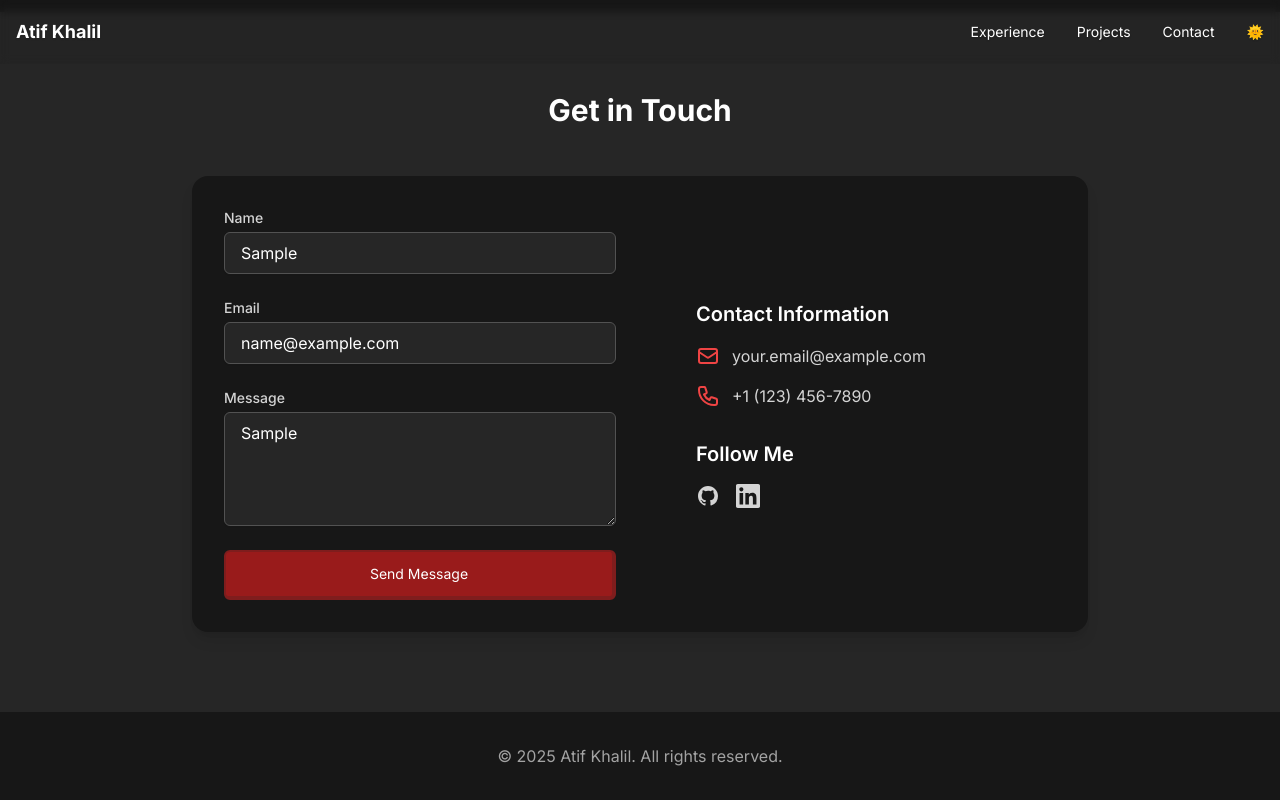
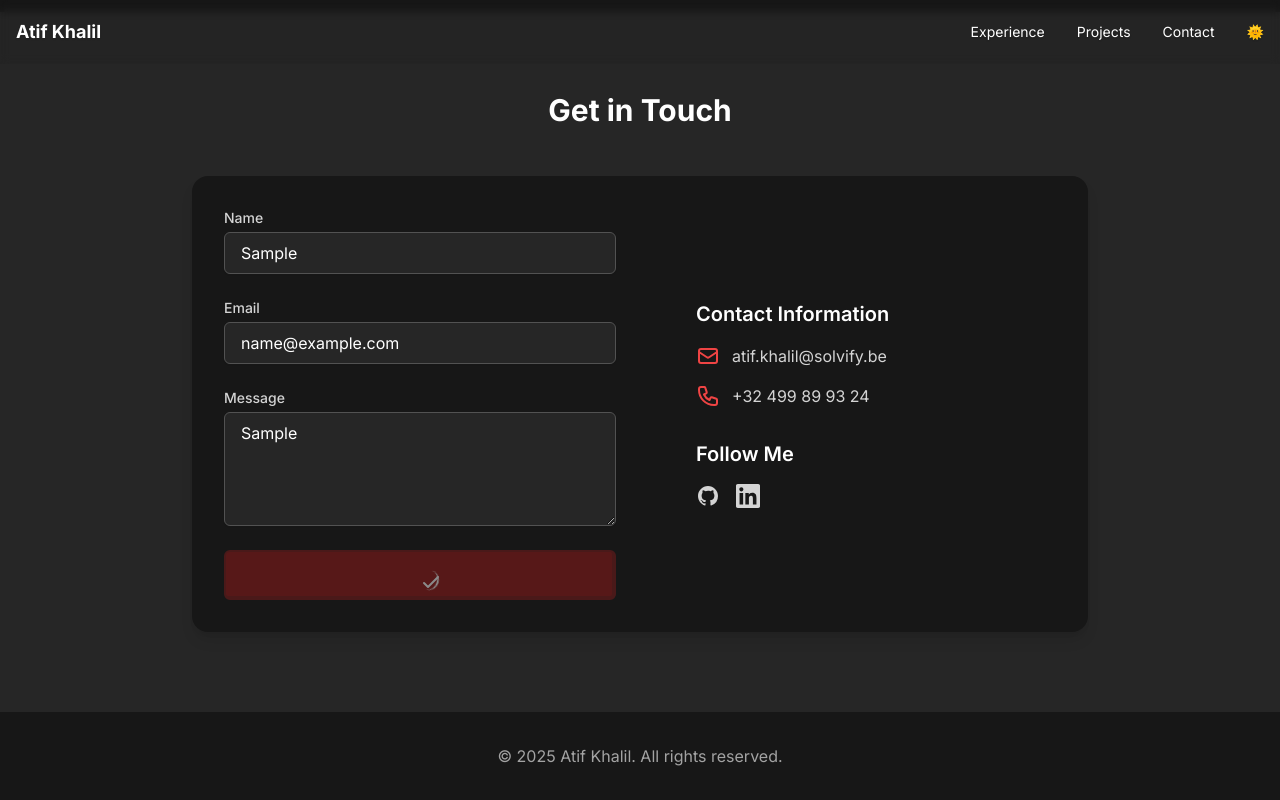
Before and after one commit to Atif-Amotek/portfolio, a Next.js app: page / in a window 1280 px wide. Both pictures are taken after typing "Sample", "name@example.com", "Sample" into the empty fields and a click on the button "Send Message". Shown: the part 3205-4005 px from the top of the page. Built offline with nearby package versions, Linux system fonts and the light colour scheme.

Commit message:
Updated Contact Page to handle Submit logic

```diff
--- a/src/components/contact.tsx
+++ b/src/components/contact.tsx
@@ -15,11 +15,29 @@ export function Contact() {
     email: '',
     message: '',
   })
+  const [isSubmitting, setIsSubmitting] = useState(false)
+  const [isSubmitted, setIsSubmitted] = useState(false)
 
   const handleSubmit = async (e: React.FormEvent) => {
     e.preventDefault()
-    // Add form submission logic here
-    console.log('Form submitted:', formData)
+    setIsSubmitting(true)
+
+    try {
+      // Add form submission logic here
+      await new Promise(resolve => setTimeout(resolve, 1000)) // Simulate API call
+      console.log('Form submitted:', formData)
+      setIsSubmitted(true)
+
+      // Reset form after 2 seconds
+      setTimeout(() => {
+        setFormData({ name: '', email: '', message: '' })
+        setIsSubmitting(false)
+        setIsSubmitted(false)
+      }, 2000)
+    } catch (error) {
+      console.error('Error submitting form:', error)
+      setIsSubmitting(false)
+    }
   }
 
   return (
@@ -84,9 +102,52 @@ export function Contact() {
                     onChange={(e) => setFormData({ ...formData, message: e.target.value })}
                   />
                 </div>
-                <button type="submit" className="btn-primary w-full">
-                  Send Message
-                </button>
+                <motion.button
+                  type="submit"
+                  className="btn-primary relative w-full overflow-hidden"
+                  disabled={isSubmitting}
+                  whileTap={{ scale: 0.95 }}
+                >
+                  <motion.div
+                    initial={false}
+                    animate={{
+                      opacity: isSubmitting ? 0 : 1,
+                      y: isSubmitting ? -20 : 0,
+                    }}
+                  >
+                    Send Message
+                  </motion.div>
+                  {isSubmitting && (
+                    <motion.div
+                      initial={{ opacity: 0, y: 20 }}
+                      animate={{ opacity: 1, y: 0 }}
+                      className="absolute left-1/2 top-[40%] -translate-x-1/2 -translate-y-1/2"
+                    >
+                      <div className="h-5 w-5 animate-spin rounded-full border-b-2 border-white" />
+                    </motion.div>
+                  )}
+                  {isSubmitted && (
+                    <motion.div
+                      initial={{ opacity: 0, scale: 0.5 }}
+                      animate={{ opacity: 1, scale: 1 }}
+                      className="absolute left-1/2 top-[40%] -translate-x-1/2 -translate-y-1/2 text-white"
+                    >
+                      <svg
+                        className="h-6 w-6"
+                        fill="none"
+                        stroke="currentColor"
+                        viewBox="0 0 24 24"
+                      >
+                        <path
+                          strokeLinecap="round"
+                          strokeLinejoin="round"
+                          strokeWidth={2}
+                          d="M5 13l4 4L19 7"
+                        />
+                      </svg>
+                    </motion.div>
+                  )}
+                </motion.button>
               </form>
             </div>
             <div className="flex flex-col justify-center space-y-8 lg:pl-8">
@@ -110,10 +171,10 @@ export function Contact() {
                       />
                     </svg>
                     <a
-                      href="mailto:your.email@example.com"
+                      href="mailto:atif.khalil@solvify.be"
                       className="text-neutral-600 hover:text-red-800 dark:text-neutral-300 dark:hover:text-red-500"
                     >
-                      your.email@example.com
+                      atif.khalil@solvify.be
                     </a>
                   </div>
                   <div className="flex items-center space-x-3">
@@ -130,7 +191,7 @@ export function Contact() {
                         d="M3 5a2 2 0 012-2h3.28a1 1 0 01.948.684l1.498 4.493a1 1 0 01-.502 1.21l-2.257 1.13a11.042 11.042 0 005.516 5.516l1.13-2.257a1 1 0 011.21-.502l4.493 1.498a1 1 0 01.684.949V19a2 2 0 01-2 2h-1C9.716 21 3 14.284 3 6V5z"
                       />
                     </svg>
-                    <span className="text-neutral-600 dark:text-neutral-300">+1 (123) 456-7890</span>
+                    <span className="text-neutral-600 dark:text-neutral-300">+32 499 89 93 24</span>
                   </div>
                 </div>
               </div>
@@ -140,7 +201,7 @@ export function Contact() {
                 </h3>
                 <div className="flex space-x-4">
                   <a
-                    href="https://github.com/yourusername"
+                    href="https://github.com/Atif-Amotek"
                     target="_blank"
                     rel="noopener noreferrer"
                     className="text-neutral-600 transition-colors hover:text-red-800 dark:text-neutral-300 dark:hover:text-red-500"
@@ -154,7 +215,7 @@ export function Contact() {
                     </svg>
                   </a>
                   <a
-                    href="https://linkedin.com/in/yourusername"
+                    href="https://www.linkedin.com/in/atif-k-04b037225/"
                     target="_blank"
                     rel="noopener noreferrer"
                     className="text-neutral-600 transition-colors hover:text-red-800 dark:text-neutral-300 dark:hover:text-red-500"
```
